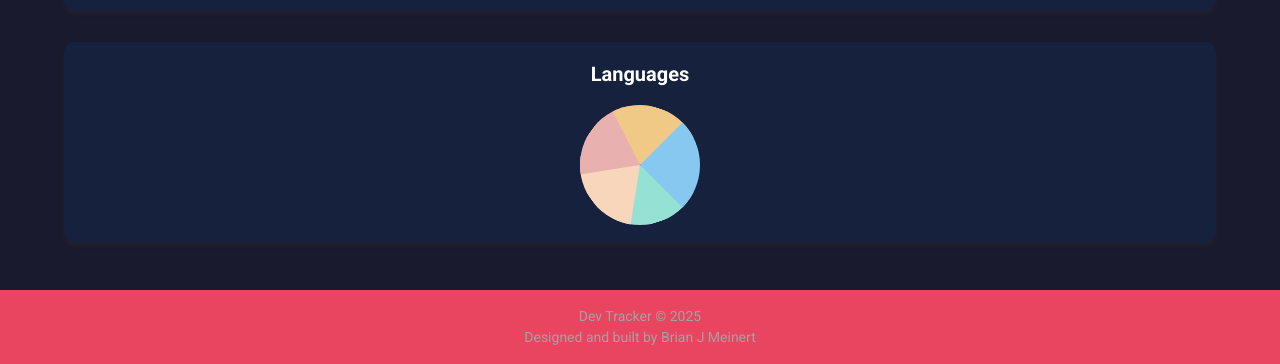
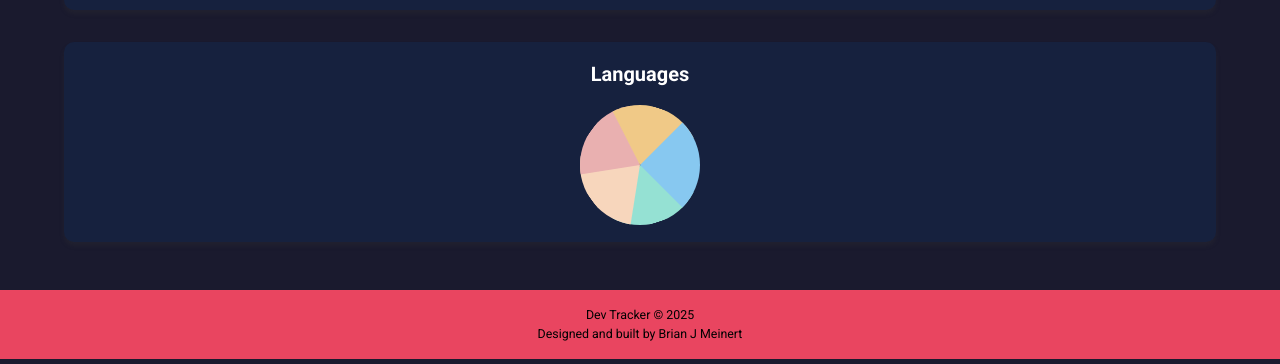
Before and after one commit to bmeinert8/tracking-app, a website: page index.html in a window 1280 px wide. Shown: the part 764-1128 px from the top of the page. Drawn offline with Linux system fonts and the light colour scheme.

Commit message:
update footer text styling to use new preset class

```diff
--- a/CSS/styles.css
+++ b/CSS/styles.css
@@ -91,6 +91,13 @@ p, h1, h2, h3, h4, h5, h6 {
   font-weight: 400;
   line-height: 150%;
   color: var(--TextSecondary)
+}
+
+.text-preset-4 {
+  font-size: 0.775rem;
+  font-weight: 400;
+  line-height: 150%;
+  color: black;
 }
 
 .key-text {
--- a/index.html
+++ b/index.html
@@ -438,8 +438,8 @@
     </section>
   </main>
   <footer>
-    <p class="text-preset-3">Dev Tracker &copy; 2025</p>
-    <p class="text-preset-3">Designed and built by Brian J Meinert</p>
+    <p class="text-preset-4">Dev Tracker &copy; 2025</p>
+    <p class="text-preset-4">Designed and built by Brian J Meinert</p>
   </footer>
 </body>
 </html>
```
